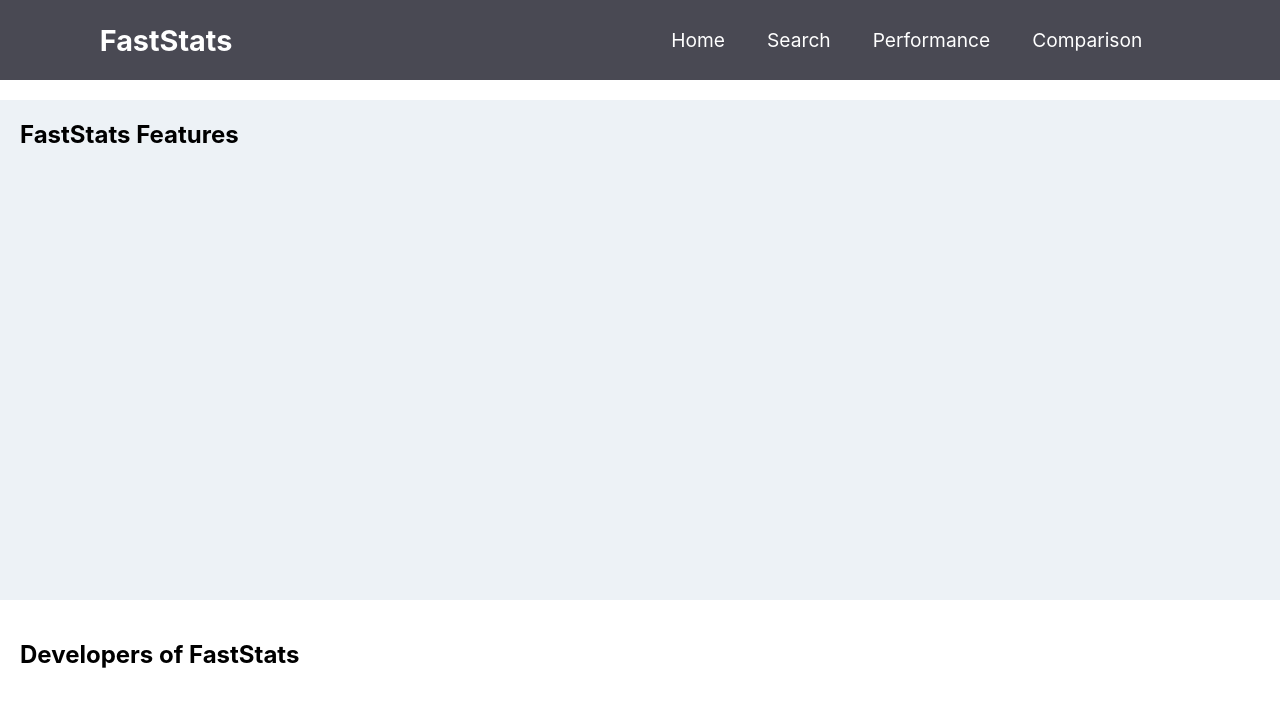
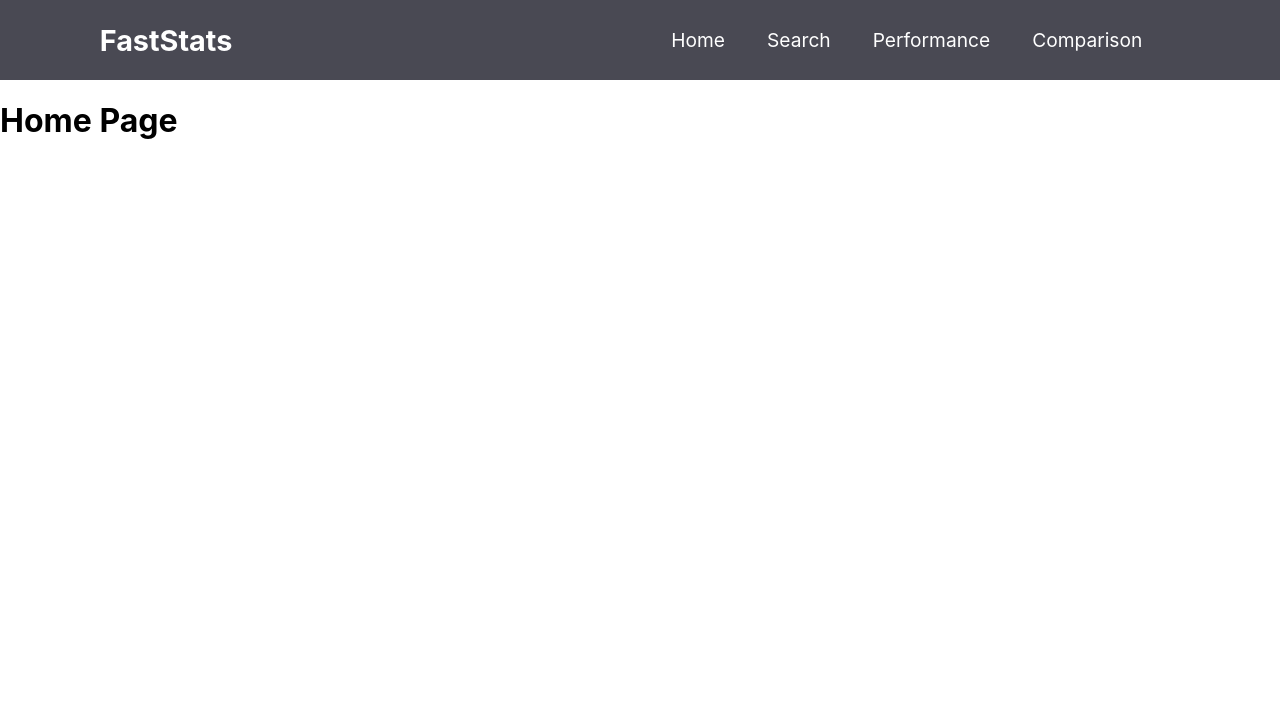
Before and after one commit to ntommy06/CS410P-FinalProject, a React (Create React App) app in the folder my-app/: page / in a window 1280 px wide. Shown: the top 706 px of the page. Built offline with nearby package versions, Linux system fonts and the light colour scheme.

Commit message:
Navbar Complete

```diff
--- a/my-app/src/App.js
+++ b/my-app/src/App.js
@@ -2,7 +2,7 @@
 import './App.css';
 import React from 'react';
 import Navbar from './components/Navbar/Navbar';
-import { BrowserRouter as Router, Routes, Route } from 'react-router-dom';
+import { BrowserRouter as Router, Routes, Route, BrowserRouter } from 'react-router-dom';
 import Home from './pages/Home';
 import Search from './pages/Search';
 import Compare from './pages/Compare';
@@ -10,23 +10,16 @@ import Performance from './pages/Performance';
 
 function App() {
   return (
-    <body>
-      <div className="header"></div>
-      <div className="navBar_class">
-        <Navbar></Navbar>
-        {/* <img
-          id="mjWings"
-          src="./mj_wings.jpeg"
-          alt="Backetball Player Image"
-        ></img> */}
-      </div>
-      <div className="mainContent">
-        <h2>FastStats Features</h2>
-      </div>
-      <div className="footer">
-        <h2>Developers of FastStats</h2>
-      </div>
-    </body>
+    <BrowserRouter>
+      <Navbar />
+      <Routes>
+        <Route path="/" exact element={<Home />} />
+        <Route path="/search" element={<Search />} />
+        <Route path="/performance" element={<Performance />} />
+        <Route path="/compare" element={<Compare />} />
+      </Routes>
+    </BrowserRouter>
+
 
   );
 }
--- a/my-app/src/components/Navbar/MenuItems.js
+++ b/my-app/src/components/Navbar/MenuItems.js
@@ -1,22 +1,22 @@
 export const MenuItems = [
     {
         title: 'Home',
-        url: '#home',
+        url: '/',
         cName: 'nav-links'
     },
     {
         title: 'Search',
-        url: '#search',
+        url: '/search',
         cName: 'nav-links'
     },
     {
         title: 'Performance',
-        url: '#performance',
+        url: '/performance',
         cName: 'nav-links'
     },
     {
         title: 'Comparison',
-        url: '#compare',
+        url: '/compare',
         cName: 'nav-links'
     },
 ]
--- a/my-app/src/components/Navbar/Navbar.js
+++ b/my-app/src/components/Navbar/Navbar.js
@@ -4,7 +4,7 @@ import { MenuItems } from './MenuItems';
 
 
 class Navbar extends Component {
-  state = { clicked: false }
+  state = { active: false }
 
   handleClick = () => {
     this.setState({ clicked: !this.state.clicked})
```
